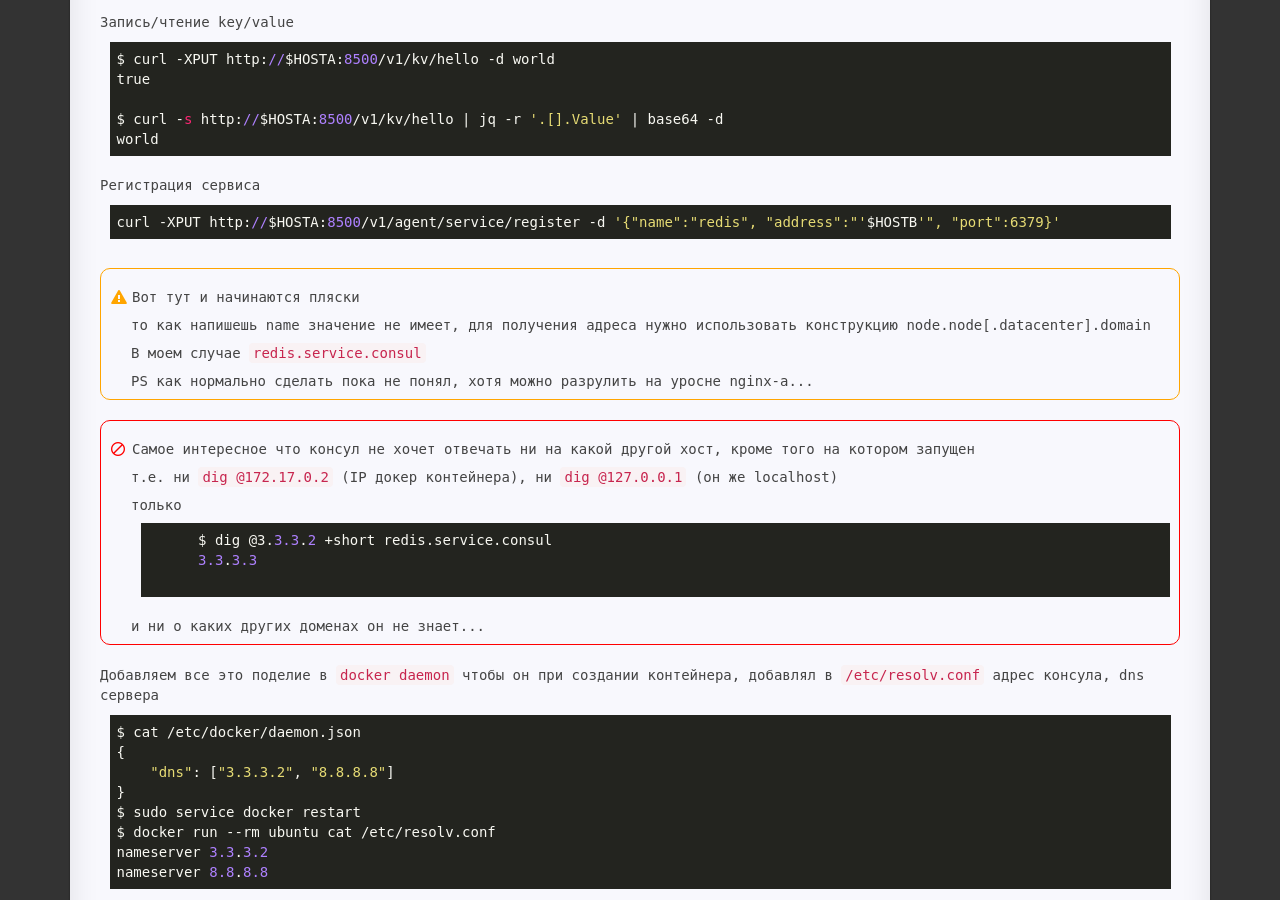
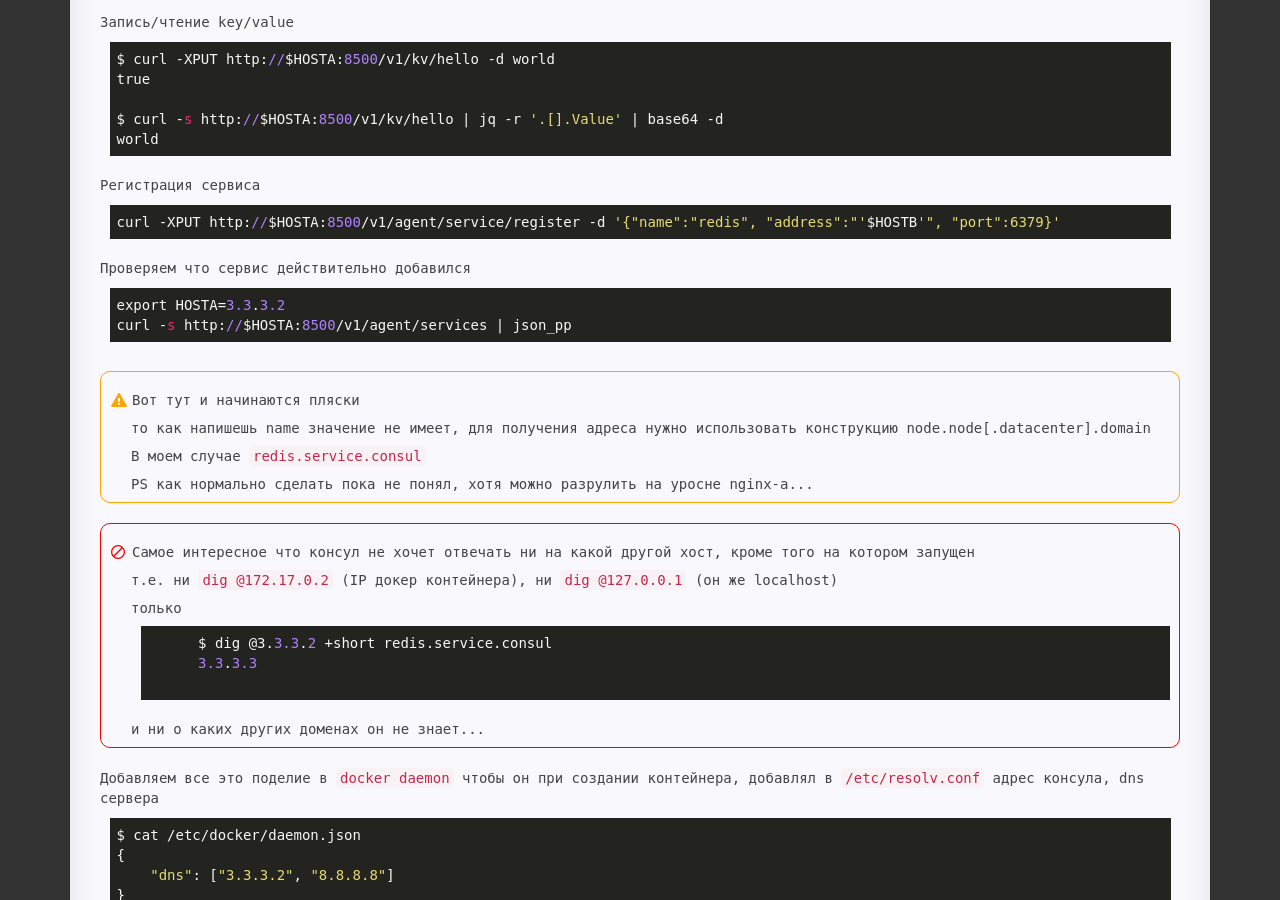
Before and after one commit to Avis20/avis20.github.io, a Jekyll site: the page built from _posts/2019-09-22-docker-consul.md, in a window 1280 px wide and 900 px high, scrolled down 926 px. Built offline with Jekyll 4.4.1, drawn with Linux system fonts in a browser that asks for light colours.

```diff
--- a/_posts/2019-09-22-docker-consul.md
+++ b/_posts/2019-09-22-docker-consul.md
@@ -58,6 +58,12 @@ world
 curl -XPUT http://$HOSTA:8500/v1/agent/service/register -d '{"name":"redis", "address":"'$HOSTB'", "port":6379}'
 </code></pre>
 
+Проверяем что сервис действительно добавился
+<pre><code class="perl">
+export HOSTA=3.3.3.2
+curl -s http://$HOSTA:8500/v1/agent/services | json_pp
+</code></pre>
+
 <div class="warn">
   <p>Вот тут и начинаются пляски</p>
   <p>то как напишешь name значение не имеет, для получения адреса нужно использовать конструкцию node.node[.datacenter].domain </p>
```
